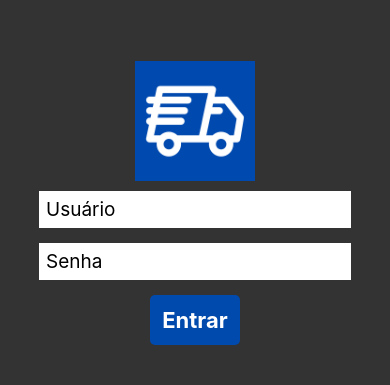
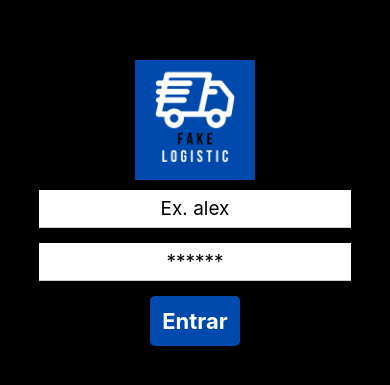
Before and after one commit to IN0C3NC10/FakeLogistic, a React Native app: screen /Login in a window 390 px wide. Shown: the part 219-604 px from the top of the page. Built offline with nearby package versions, Linux system fonts and the light colour scheme.

Commit message:
Style remastered

```diff
--- a/Controller.js
+++ b/Controller.js
@@ -122,7 +122,7 @@ app.post('/show-track', async (req, res) => {
             res.send(JSON.stringify('Nenhum produto encontrado com este código.'));
         } else {
             // ..retorna apenas o nome do produto
-            res.send(JSON.stringify('Sua encomenda ' + response[0].Products[0].name + ', se encontra nas seguintes coordenadas ' + response[0].local + '.'));
+            res.send(JSON.stringify('Sua encomenda ' + response[0].Products[0].name + ', se encontra no seguinte local/coordenadas ' + response[0].local + '.'));
         }
     } catch (error) {
         res.send(JSON.stringify('Ocorreu um erro, tente novamente.'));
--- a/assets/components/MenuRestricted.js
+++ b/assets/components/MenuRestricted.js
@@ -7,14 +7,11 @@ import AsyncStorage from '@react-native-community/async-storage';
 export default function MenuRestricted(props){
     async function logout() {
         await AsyncStorage.clear();
-        props.navigation.navigate('Login');
+        props.navigation.navigate('Home');
     }
 
     return (
         <View style={css.areaMenu}>
-            <TouchableOpacity style={css.btnHome2} onPress={()=>props.navigation.navigate('Home')}>
-                <FontAwesome name="home" size={20} color="#fff" />
-            </TouchableOpacity>
             <Text style={css.areaTitle}>{props.title}</Text>
             <TouchableOpacity style={css.btnLogout} onPress={()=>logout()}>
                 <FontAwesome name="sign-out" size={20} color="#fff" />
--- a/assets/css/Style.js
+++ b/assets/css/Style.js
@@ -5,7 +5,7 @@ let light = "#fff";
 let main = "#004aad";
 const css = StyleSheet.create({
     darkBkg: {
-        backgroundColor: shadow,
+        backgroundColor: "black",
     },
     container: {
         flex: 1,
@@ -16,6 +16,7 @@ const css = StyleSheet.create({
     containerTop: {
         justifyContent: 'flex-start',
     },
+
     home: {
         flex: 1,
         flexDirection: 'row',
@@ -23,6 +24,91 @@ const css = StyleSheet.create({
         alignItems: 'center',
         justifyContent: 'center',
     },
+
+    menuHome: {
+        fontSize: 20,
+        color: shadow,
+    },
+
+    input: {
+        backgroundColor: light,
+        fontSize: 19,
+        padding: 7,
+        borderColor: '#ccc',
+        borderBottomWidth: 1,
+        paddingHorizontal: 20,
+        textAlign: "center",
+    },
+
+    button: {
+        padding: 12,
+        backgroundColor: main,
+        alignSelf: "center",
+        borderRadius: 5,
+    },
+    buttonTxt: {
+        fontWeight: 'bold',
+        fontSize: 22,
+        color: light,
+    },
+
+    btnSimple: {
+        padding: 6,
+        backgroundColor: main,
+        alignSelf: "center",
+        borderRadius: 5,
+    }, btnSimpleTxt: {
+        fontWeight: 'bold',
+        fontSize: 12,
+        color: light,
+    },
+
+    areaTrack:{
+        padding:40,
+        justifyContent:"center",
+    },
+    textTrack:{
+        textAlign:"center",
+        fontSize:15,
+        marginHorizontal:10,
+        marginTop:20,
+    },
+
+    // ..helpers
+    bold:{
+        fontWeight:"bold",
+    },
+    mB15: {
+        marginBottom: 15,
+    },
+    mB30: {
+        marginBottom: 30,
+    },
+    mT20: {
+        marginTop: 20,
+    },
+    mL10: {
+        marginLeft: 10,
+    },
+    mR10: {
+        marginRight: 10,
+    },
+    mH20: {
+        marginHorizontal: 20,
+    },
+    mH40: {
+        marginHorizontal: 40,
+    },
+    fDR: {
+        flexDirection: "row",
+    },
+    jCC: {
+        justifyContent: "center",
+    },
+    tAC: {
+        textAlign: "center",
+    },
+    // ..helpers
 
     btnHome: {
         fontSize: 100,
@@ -42,23 +128,6 @@ const css = StyleSheet.create({
         color: 'red',
         marginVertical: 10,
     },
-    loginInp: {
-        backgroundColor: light,
-        fontSize: 19,
-        padding: 7,
-        marginBottom: 15,
-    },
-    loginBtn: {
-        padding: 12,
-        backgroundColor: main,
-        alignSelf: "center",
-        borderRadius: 5,
-    },
-    loginBtnTxt: {
-        fontWeight: 'bold',
-        fontSize: 22,
-        color: light,
-    },
     areaTab: {
         backgroundColor: shadow,
         fontSize: 20,
@@ -68,9 +137,11 @@ const css = StyleSheet.create({
     // ..profile
     btnHome2: {
         textAlign: "left",
+        marginLeft: 15,
     },
     btnLogout: {
         textAlign: "right",
+        marginRight: 15,
     },
     areaMenu: {
         flexDirection: "row",
@@ -86,25 +157,17 @@ const css = StyleSheet.create({
         fontWeight: "bold",
         fontSize: 20,
         color: light,
-        textAlign: "center"
+        textAlign: "center",
     },
     // ..edit
-    qrCode:{
-        width:'100%',
-        height:'100%',
-        backgroundColor:shadow,
-        justifyContent:'center',
+    qrCode: {
+        width: '100%',
+        height: '100%',
+        backgroundColor: shadow,
+        justifyContent: 'center',
     },
-    qrForm:{
-        width:'100%',
-    },
-    // ..track page
-    trackInp:{
-        marginTop:20,
-        marginBottom:30,
-        borderColor:'#ccc',
-        borderBottomWidth:1,
-        paddingHorizontal:20,
+    qrForm: {
+        width: '100%',
     },
 });
 
--- a/views/Home.js
+++ b/views/Home.js
@@ -8,6 +8,7 @@ export default function Home({navigation}){
         <View style={css.home}>
             <TouchableOpacity onPress={()=>navigation.navigate('Login')}>
                 <MaterialCommunityIcons style={css.btnHome} name="account-box" />
+
             </TouchableOpacity>
 
             <TouchableOpacity onPress={()=>navigation.navigate('Track')}>
--- a/views/Login.js
+++ b/views/Login.js
@@ -49,7 +49,7 @@ export default function Login({ navigation }) {
     return (
         <KeyboardAvoidingView style={[css.container, css.darkBkg]} behavior={Platform.OS == "ios" ? "padding" : "height"}>
             <View style={css.loginLogo}>
-                <Image source={require('../assets/icon.png')} style={{ width: 120, height: 120 }} />
+                <Image source={require('../assets/img/icon2.png')} style={{ width: 120, height: 120 }} />
             </View>
             {answer == 'error' ?
             <View>
@@ -59,10 +59,10 @@ export default function Login({ navigation }) {
             <View/>
             }
             <View style={css.loginForm}>
-                <TextInput style={css.loginInp} placeholder='Usuário' onChangeText={text => setUser(text)}></TextInput>
-                <TextInput style={css.loginInp} placeholder='Senha' onChangeText={text => setPassword(text)} secureTextEntry={true}></TextInput>
-                <TouchableOpacity style={css.loginBtn} onPress={()=>sendForm()}>
-                    <Text style={css.loginBtnTxt}>Entrar</Text>
+                <TextInput style={[css.input, css.mB15]} placeholder='Ex. alex' onChangeText={text => setUser(text)}></TextInput>
+                <TextInput style={[css.input, css.mB15]} placeholder='******' onChangeText={text => setPassword(text)} secureTextEntry={true}></TextInput>
+                <TouchableOpacity style={css.button} onPress={()=>sendForm()}>
+                    <Text style={css.buttonTxt}>Entrar</Text>
                 </TouchableOpacity>
             </View>
         </KeyboardAvoidingView>
--- a/views/Track.js
+++ b/views/Track.js
@@ -27,12 +27,14 @@ export default function Track() {
     return (
         <View style={css.container}>
             <Image source={require('../assets/img/rastreio.png')} style={{ width: 320, height: 120 }} />
-            <TextInput onChangeText={text => setCode(text)} placeholder='Código do rastreio' style={[css.loginInp, css.trackInp]} />
-            <TouchableOpacity style={css.loginBtn} onPress={()=>sendForm()}>
-                <Text style={css.loginBtnTxt}>Rastrear</Text>
+            <TextInput onChangeText={text => setCode(text)} placeholder='Ex. XxXxxxXXXxxxX' style={[css.input, css.mB30, css.mT20]} />
+            <TouchableOpacity style={css.button} onPress={() => sendForm()}>
+                <Text style={css.buttonTxt}>Rastrear</Text>
             </TouchableOpacity>
 
-            <Text>{response}</Text>
+            <View style={[css.areaTrack]}>
+                <Text style={[css.textTrack]}>{response}</Text>
+            </View>
         </View>
     );
 }
--- a/views/protected/Profile.js
+++ b/views/protected/Profile.js
@@ -50,12 +50,12 @@ export default function Profile({ navigation }) {
 
             <View>
                 <Text>{msg}</Text>
-                <TextInput placeholder='Senha Antiga:' onChangeText={text=>setOldPass(text)}/>
-                <TextInput placeholder='Nova Senha:' onChangeText={text=>setNewPass(text)}/>
-                <TextInput placeholder='Confirmação de Senha:' onChangeText={text=>setConfNewPass(text)}/>
+                <TextInput style={[css.input, css.mH40, css.mT20]} placeholder='Senha Antiga:' onChangeText={text=>setOldPass(text)}/>
+                <TextInput style={[css.input, css.mH40]} placeholder='Nova Senha:' onChangeText={text=>setNewPass(text)}/>
+                <TextInput style={[css.input, css.mH40, css.mB30]} placeholder='Confirmação de Senha:' onChangeText={text=>setConfNewPass(text)}/>
 
-                <TouchableOpacity onPress={()=>sendForm()}>
-                    <Text>Alterar</Text>
+                <TouchableOpacity onPress={()=>sendForm()} style={css.button}>
+                    <Text style={css.buttonTxt}>Alterar</Text>
                 </TouchableOpacity>
             </View>
         </View>
--- a/views/protected/Restricted.js
+++ b/views/protected/Restricted.js
@@ -57,23 +57,12 @@ export default function Restricted({ navigation }) {
                 activeBackgroundColor: '#000',
                 inactiveBackgroundColor: '#333',
                 style: {
-                    fontWeight:'bold',
+                    fontWeight: 'bold',
                     backgroundColor: '#333',
                     paddingBottom: 3
                 }
             }}
         >
-            <Tab.Screen
-                name="Profile"
-                component={Profile}
-                options={{
-                    title: 'Perfil',
-                    headerShown: false,
-                    tabBarIcon: () => (
-                        <FontAwesome name="user" size={20} color="white" />
-                    )
-                }}
-            />
             <Tab.Screen
                 name="Register"
                 component={Register}
@@ -89,13 +78,24 @@ export default function Restricted({ navigation }) {
                 name="Edit"
                 component={Edit}
                 options={{
-                    title: 'Editar',
+                    title: 'Atualizar',
                     headerShown: false,
                     tabBarIcon: () => (
                         <FontAwesome name="pencil-square" size={20} color="white" />
                     )
                 }}
             />
+            <Tab.Screen
+                name="Profile"
+                component={Profile}
+                options={{
+                    title: 'Perfil',
+                    headerShown: false,
+                    tabBarIcon: () => (
+                        <FontAwesome name="user" size={20} color="white" />
+                    )
+                }}
+            />
         </Tab.Navigator>
     );
 }
```
Also changed, not shown: App.js (+19 -10 lines), views/protected/Edit.js (+30 -18 lines), views/protected/Register.js (+21 -19 lines), assets/img/code.png, assets/img/icon2.png (added).
